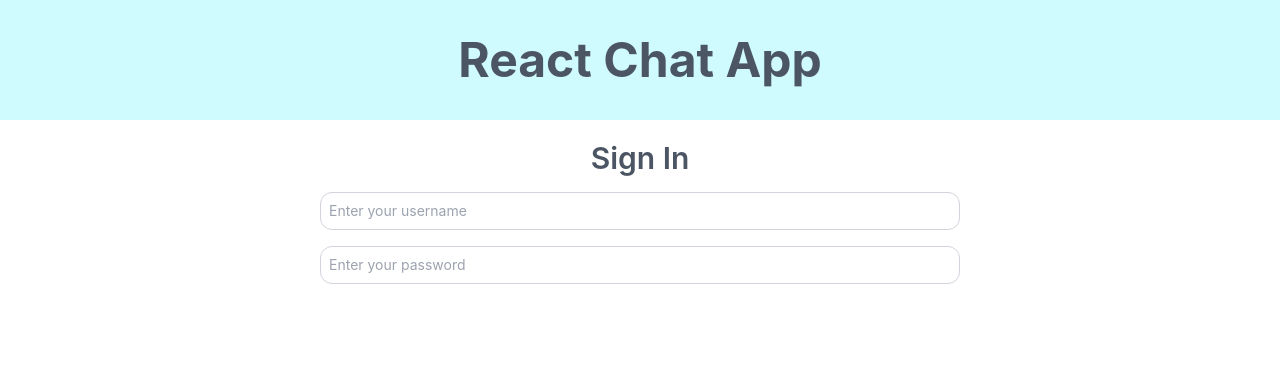
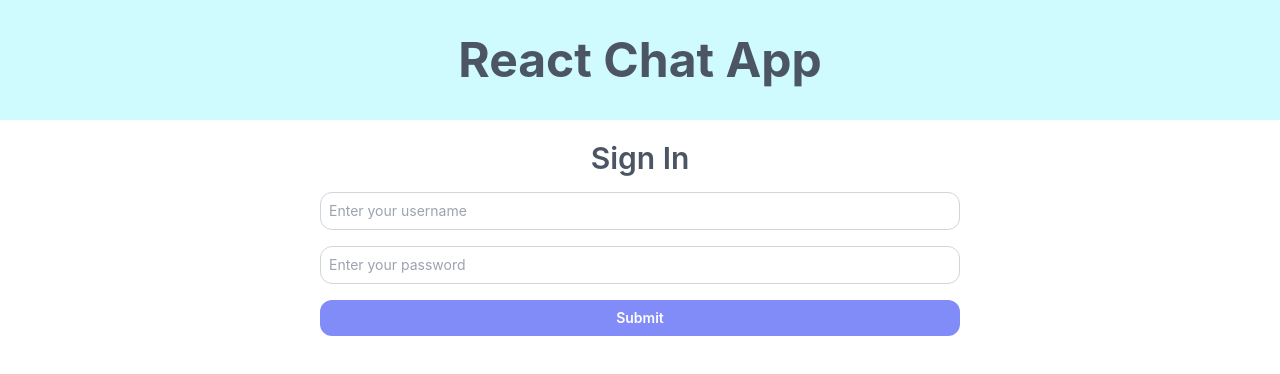
Before and after one commit to haroon97/chat-app-react, a React (Create React App) app: page / in a window 1280 px wide. Shown: the top 374 px of the page. Built offline with nearby package versions, Linux system fonts and the light colour scheme.

Commit message:
added submit button

```diff
--- a/src/components/input.js
+++ b/src/components/input.js
@@ -2,7 +2,11 @@ const Input = ({ type, placeholder }) => {
   return (
     <input
       type={type}
-      className="border border-gray-300 focus:outline-none focus:border-gray-400 text-gray-600 rounded-xl p-2 w-3/6 text-sm"
+      className={
+        type === "submit"
+          ? "text-white bg-indigo-400 rounded-xl p-2 w-3/6 text-sm cursor-pointer hover:bg-indigo-500 font-semibold"
+          : "border border-gray-300 focus:outline-none focus:border-gray-400 text-gray-600 rounded-xl p-2 w-3/6 text-sm"
+      }
       placeholder={placeholder}
     />
   );
--- a/src/pages/login.js
+++ b/src/pages/login.js
@@ -10,11 +10,17 @@ const Login = () => {
           Sign In
         </h1>
         <form className="pt-2">
-          {loginConfig.map((config) => (
-            <div className="flex justify-center flex-col items-center py-2">
+          {loginConfig.map((config, index) => (
+            <div
+              className="flex justify-center flex-col items-center py-2"
+              key={index}
+            >
               <Input type={config.type} placeholder={config.placeholder} />
             </div>
           ))}
+          <div className="text-center pt-2">
+            <Input type="submit" />
+          </div>
         </form>
       </div>
     </Layout>
--- a/src/pages/register.js
+++ b/src/pages/register.js
@@ -10,11 +10,17 @@ const Register = () => {
           Sign Up
         </h1>
         <form className="pt-2">
-          {registerConfig.map((config) => (
-            <div className="flex justify-center flex-col items-center py-2">
+          {registerConfig.map((config, index) => (
+            <div
+              className="flex justify-center flex-col items-center py-2"
+              key={index}
+            >
               <Input type={config.type} placeholder={config.placeholder} />
             </div>
           ))}
+          <div className="text-center pt-2">
+            <Input type="submit" />
+          </div>
         </form>
       </div>
     </Layout>
```
